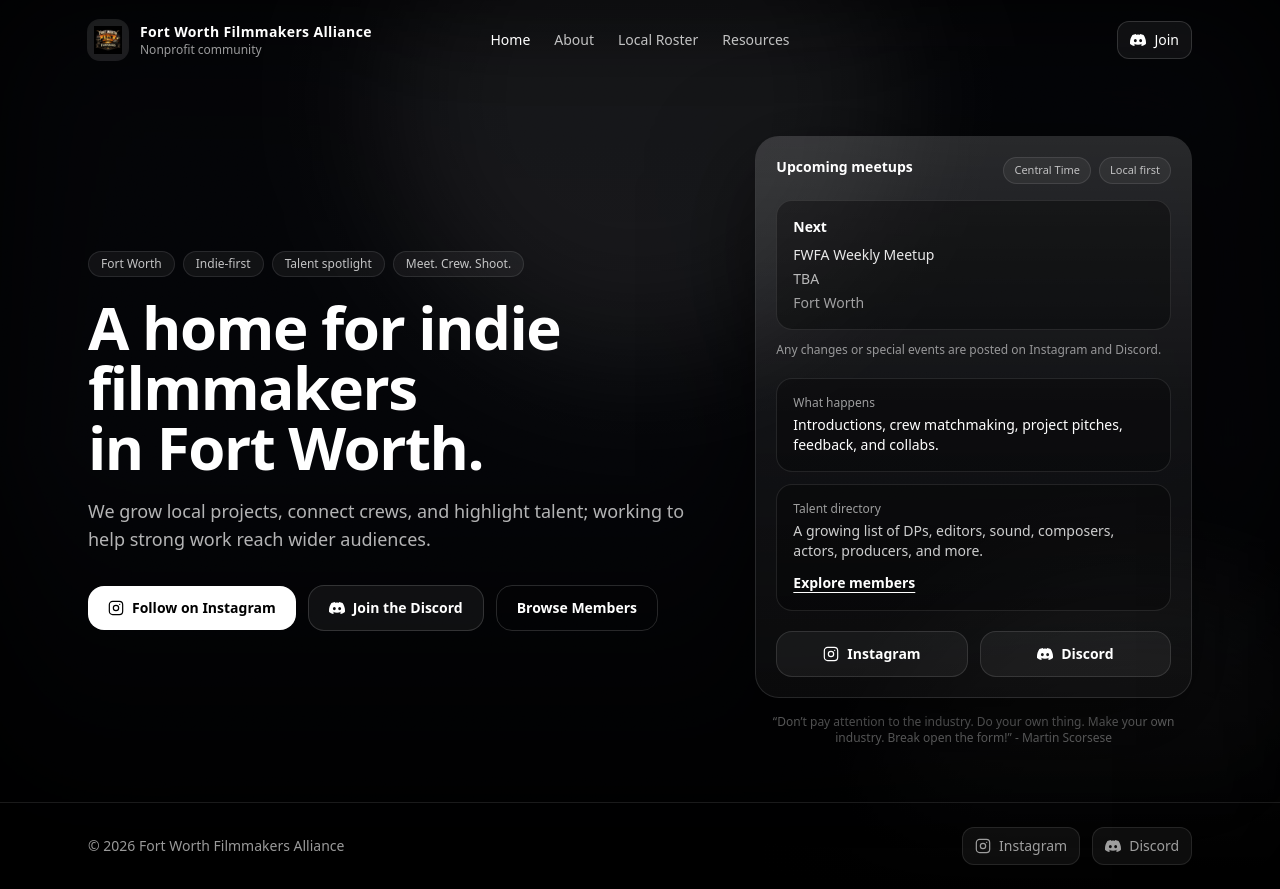
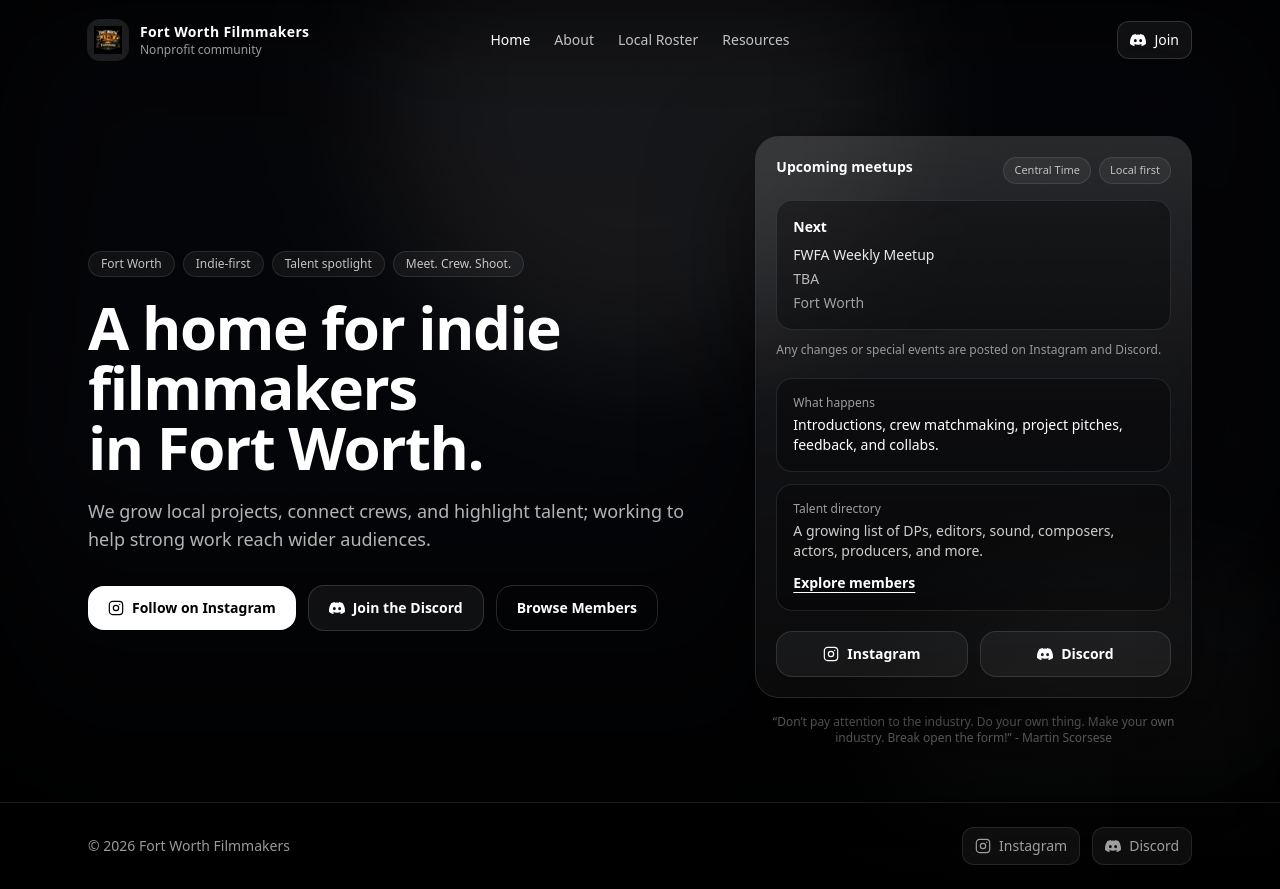
Before and after one commit to sbumbera/fort-worth-filmmakers-alliance, a Next.js app: page / in a window 1280 px wide. Built offline with nearby package versions, Linux system fonts and the light colour scheme.

Commit message:
removed alliance from header and footer

```diff
--- a/src/components/footer.tsx
+++ b/src/components/footer.tsx
@@ -13,7 +13,7 @@ type FooterProps = {
 export default function Footer({
   instagramUrl = "https://www.instagram.com/fortworthfilmmakers",
   discordUrl = "https://discord.gg/aJrsuTHg5Z",
-  orgName = "Fort Worth Filmmakers Alliance",
+  orgName = "Fort Worth Filmmakers",
   className = "",
 }: FooterProps) {
   return (
--- a/src/components/header.tsx
+++ b/src/components/header.tsx
@@ -29,7 +29,7 @@ const DEFAULT_NAV: NavItem[] = [
 
 export default function Header({
   activeHref,
-  orgName = "Fort Worth Filmmakers Alliance",
+  orgName = "Fort Worth Filmmakers",
   tagline = "Nonprofit community",
   logoSrc = "/brand/logo.png",
   navItems = DEFAULT_NAV,
```
